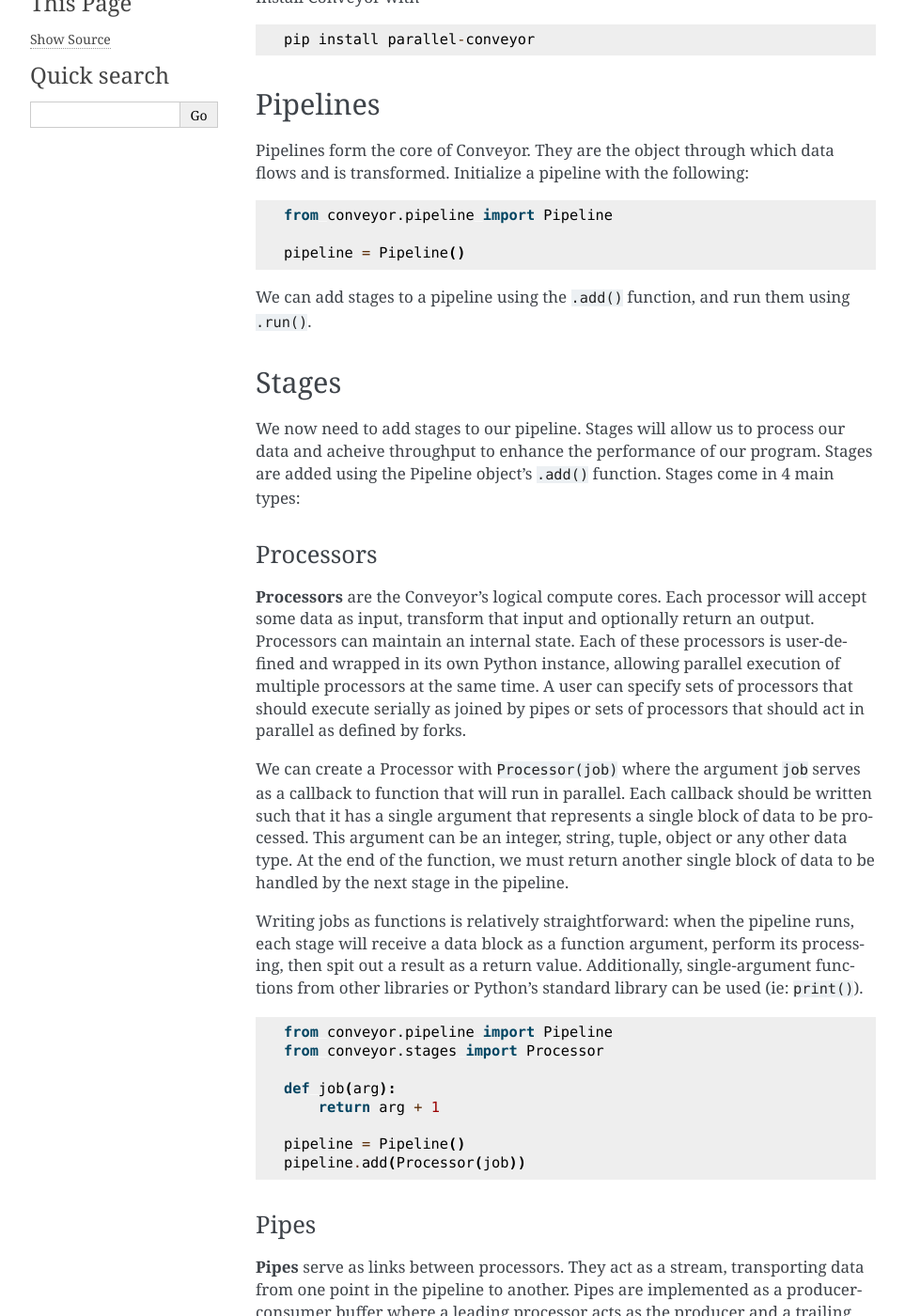
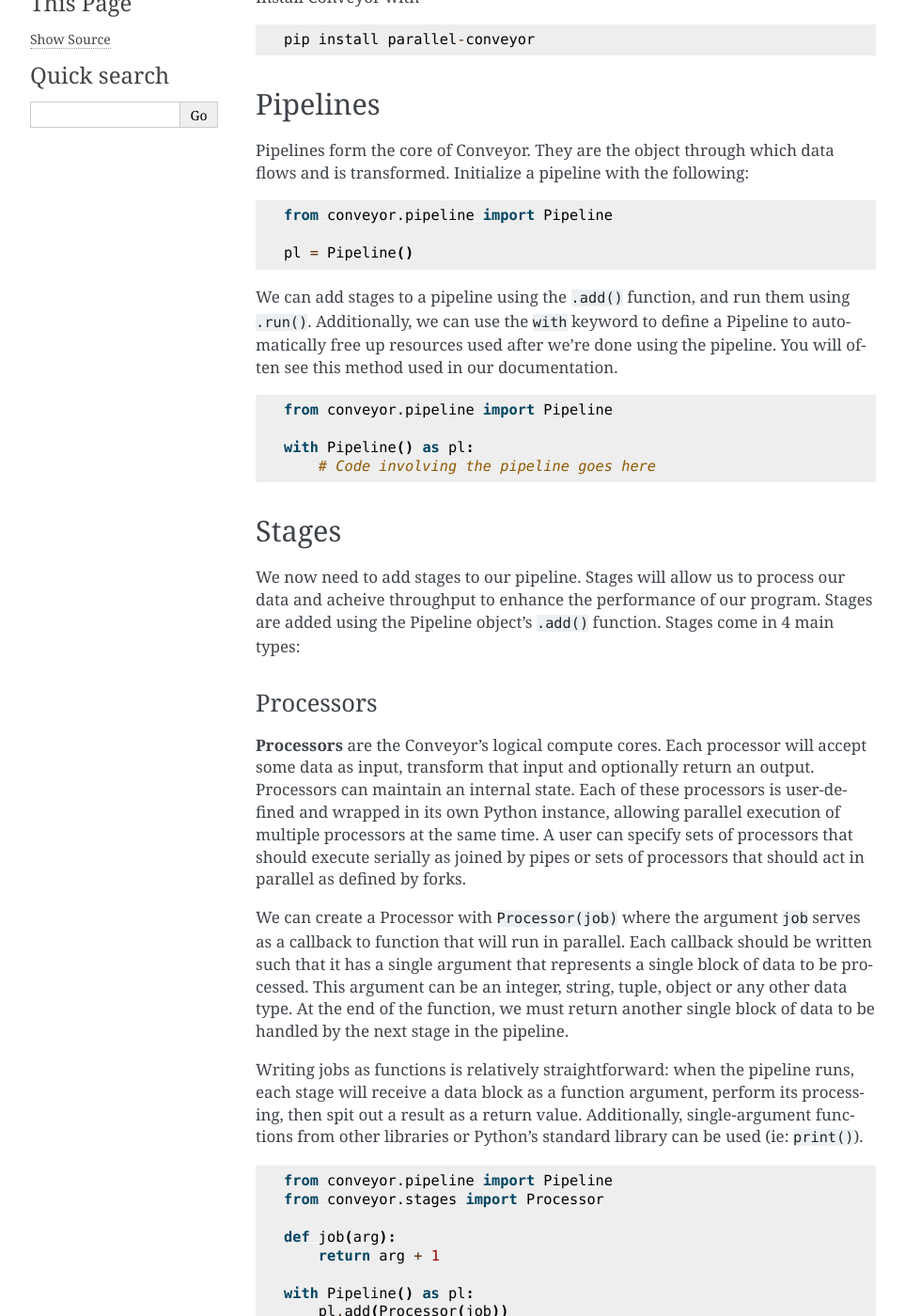
Before and after one commit to DanielKrolopp/Conveyor, a Sphinx documentation site: the page built from docs/quickstart_guide.md, in a window 1280 px wide and 1400 px high, scrolled down 350 px. Shown: the whole window at 94% size, without its empty margins (148-1111 px from the left). Built offline with Sphinx 7.4.7, drawn with Linux system fonts in a browser that asks for light colours; some of the changed text lies outside the part shown.

Commit message:
Pipelines can be modified within with statement blocks now

````diff
--- a/docs/quickstart_guide.md
+++ b/docs/quickstart_guide.md
@@ -15,11 +15,17 @@ Pipelines form the core of Conveyor. They are the object through which data flow
 ```python
 from conveyor.pipeline import Pipeline
 
-pipeline = Pipeline()
+pl = Pipeline()
 ```
 
-We can add stages to a pipeline using the `.add()` function, and run them using `.run()`.
+We can add stages to a pipeline using the `.add()` function, and run them using `.run()`. Additionally, we can use the `with` keyword to define a Pipeline to automatically free up resources used after we're done using the pipeline. You will often see this method used in our documentation.
 
+```python
+from conveyor.pipeline import Pipeline
+
+with Pipeline() as pl:
+    # Code involving the pipeline goes here
+```
 ## Stages
 We now need to add stages to our pipeline. Stages will allow us to process our data and acheive throughput to enhance the performance of our program. Stages are added using the Pipeline object's `.add()` function. Stages come in 4 main types:
 
@@ -37,8 +43,8 @@ from conveyor.stages import Processor
 def job(arg):
     return arg + 1
 
-pipeline = Pipeline()
-pipeline.add(Processor(job))
+with Pipeline() as pl:
+    pl.add(Processor(job))
 ```
 
 ### Pipes
@@ -51,10 +57,10 @@ from conveyor.stages import Processor, Pipe
 def job(arg):
     return arg + 1
 
-pipeline = Pipeline()
-pipeline.add(Processor(job))
-pipeline.add(Pipe())
-pipeline.add(Processor(job))
+with Pipeline() as pl:
+    pl.add(Processor(job))
+    pl.add(Pipe())
+    pl.add(Processor(job))
 ```
 
 Equivalently, we could write the same code without the Pipe, as Conveyor will add it implicitly.
@@ -66,9 +72,9 @@ from conveyor.stages import Processor, Pipe
 def job(arg):
     return arg + 1
 
-pipeline = Pipeline()
-pipeline.add(Processor(job))
-pipeline.add(Processor(job))
+with Pipeline() as pl:
+    pl.add(Processor(job))
+    pl.add(Processor(job))
 ```
 
 ### Forks
@@ -86,9 +92,9 @@ from conveyor.stages import Processor, Pipe, ReplicatingFork, Join
 def job(arg):
     return arg + 1
 
-pipeline = Pipeline()
-pipeline.add(ReplicatingFork(2))
-pipeline.add(Processor(job), Pipe())
+with Pipeline() as pl:
+    pl.add(ReplicatingFork(2))
+    pl.add(Processor(job), Pipe())
 ```
 
 #### Balancing Forks
@@ -101,9 +107,9 @@ from conveyor.stages import Processor, Pipe, BalancingFork, Join
 def job(arg):
     return arg + 1
 
-pipeline = Pipeline()
-pipeline.add(BalancingFork(2))
-pipeline.add(Processor(job), Pipe())
+with Pipeline() as pl:
+    pl.add(BalancingFork(2))
+    pl.add(Processor(job), Pipe())
 ```
 
 ### Joins
@@ -118,11 +124,11 @@ from conveyor.stages import Processor, Pipe, ReplicatingFork, Join
 def job(arg):
     return arg + 1
 
-pipeline = Pipeline()
-pipeline.add(ReplicatingFork(2))
-pipeline.add(Processor(job), Pipe())
-pipeline.add(Join(2))
-pipeline.add(Processor(print))
+with Pipeline() as pl:
+    pl.add(ReplicatingFork(2))
+    pl.add(Processor(job), Pipe())
+    pl.add(Join(2))
+    pl.add(Processor(print))
 ```
 
 ## Running a pipeline
@@ -135,14 +141,12 @@ from conveyor.stages import Processor, Pipe, ReplicatingFork, Join
 def job(arg):
     return arg + 1
 
-pipeline = Pipeline()
-pipeline.add(ReplicatingFork(2))
-pipeline.add(Processor(job), Pipe())
-pipeline.add(Join(2))
-pipeline.add(Processor(print))
-
-with pipeline as pl:
-    pipeline.run([2, 9, 11])
+with Pipeline() as pl:
+    pl.add(ReplicatingFork(2))
+    pl.add(Processor(job), Pipe())
+    pl.add(Join(2))
+    pl.add(Processor(print))
+    pl.run([2, 9, 11])
 ```
 
 Yields this output (separated by new lines): `3 10 12 2 9 11`.
````
Also changed, not shown: README.md (+13 -15 lines), docs/efficiency_guide.md (+6 -11 lines), docs/index.md (+13 -14 lines), 3 other files.
